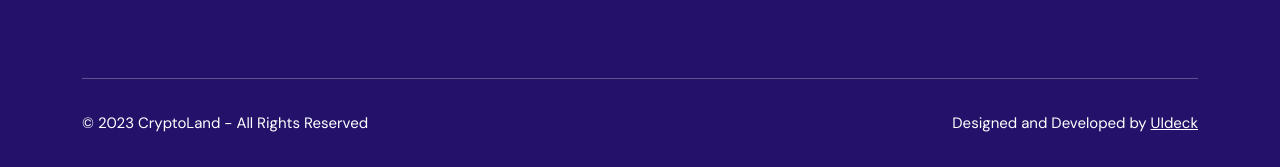
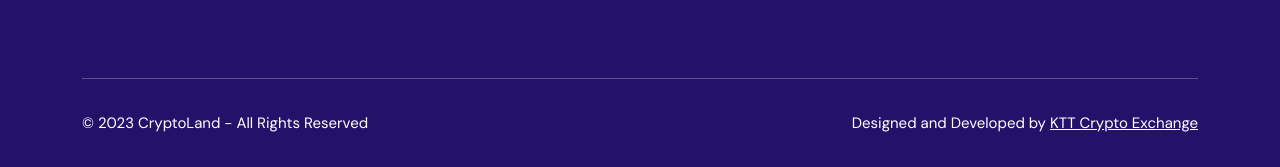
Before and after one commit to Kttcryptoexchange/kttcryptoexchange, a plain HTML site: page contact.html in a window 1280 px wide. Shown: the part 1357-1524 px from the top of the page. Drawn offline with nearby package versions, Linux system fonts and the light colour scheme.

Commit message:
Update contact.html
Footer Change

```diff
--- a/contact.html
+++ b/contact.html
@@ -250,7 +250,7 @@
                                 <p class="copyright-text">© 2023 CryptoLand - All Rights Reserved</p>
                             </div>
                             <div class="col-lg-6 col-md-6 col-12">
-                                <p class="copyright-owner">Designed and Developed by <a href="https://uideck.com/" rel="nofollow" target="_blank">UIdeck</a></p>
+                                <p class="copyright-owner">Designed and Developed by <a href="index.html" rel="nofollow" target="_blank">KTT Crypto Exchange</a></p>
                             </div>
                         </div>
                     </div>
```
